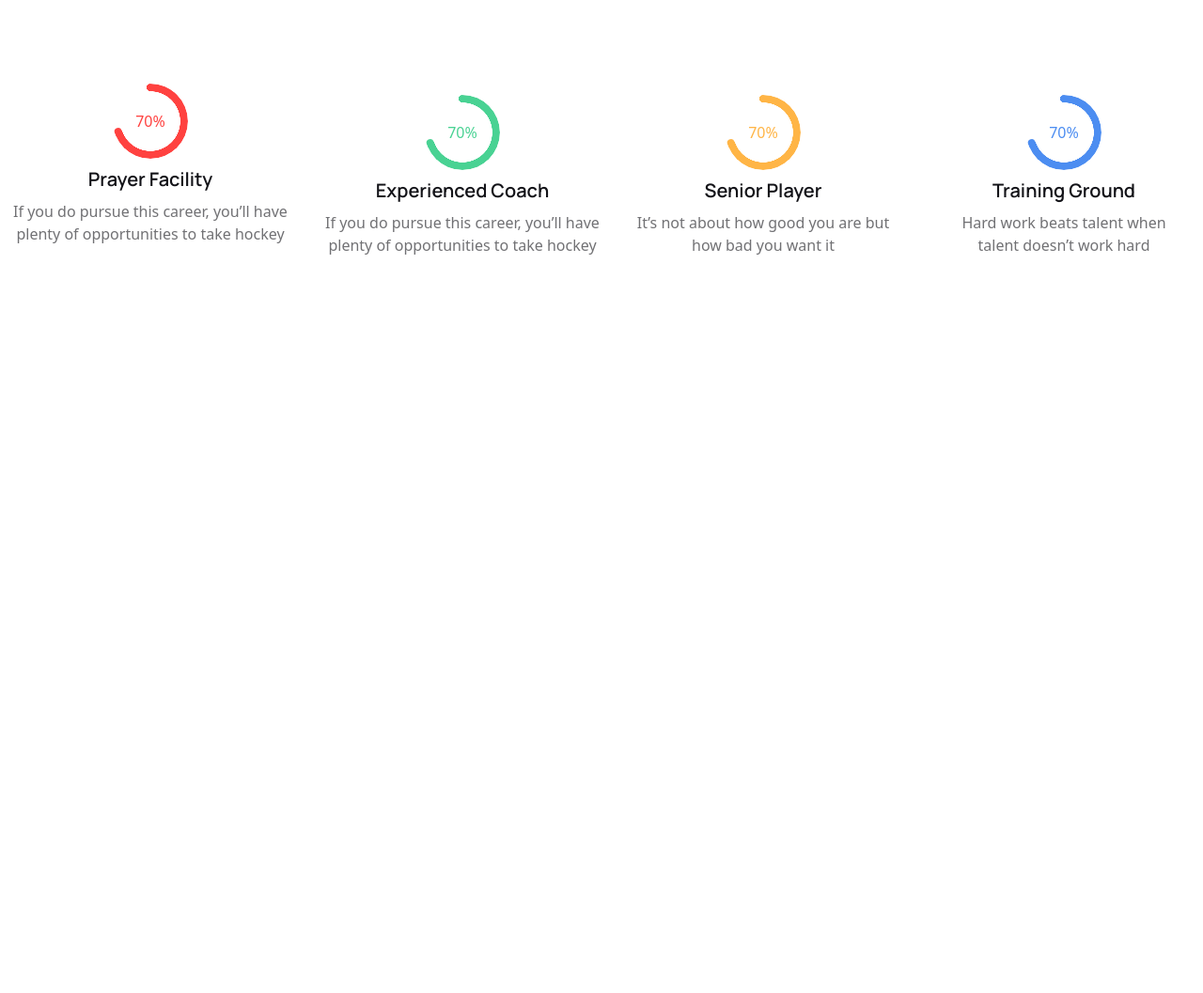
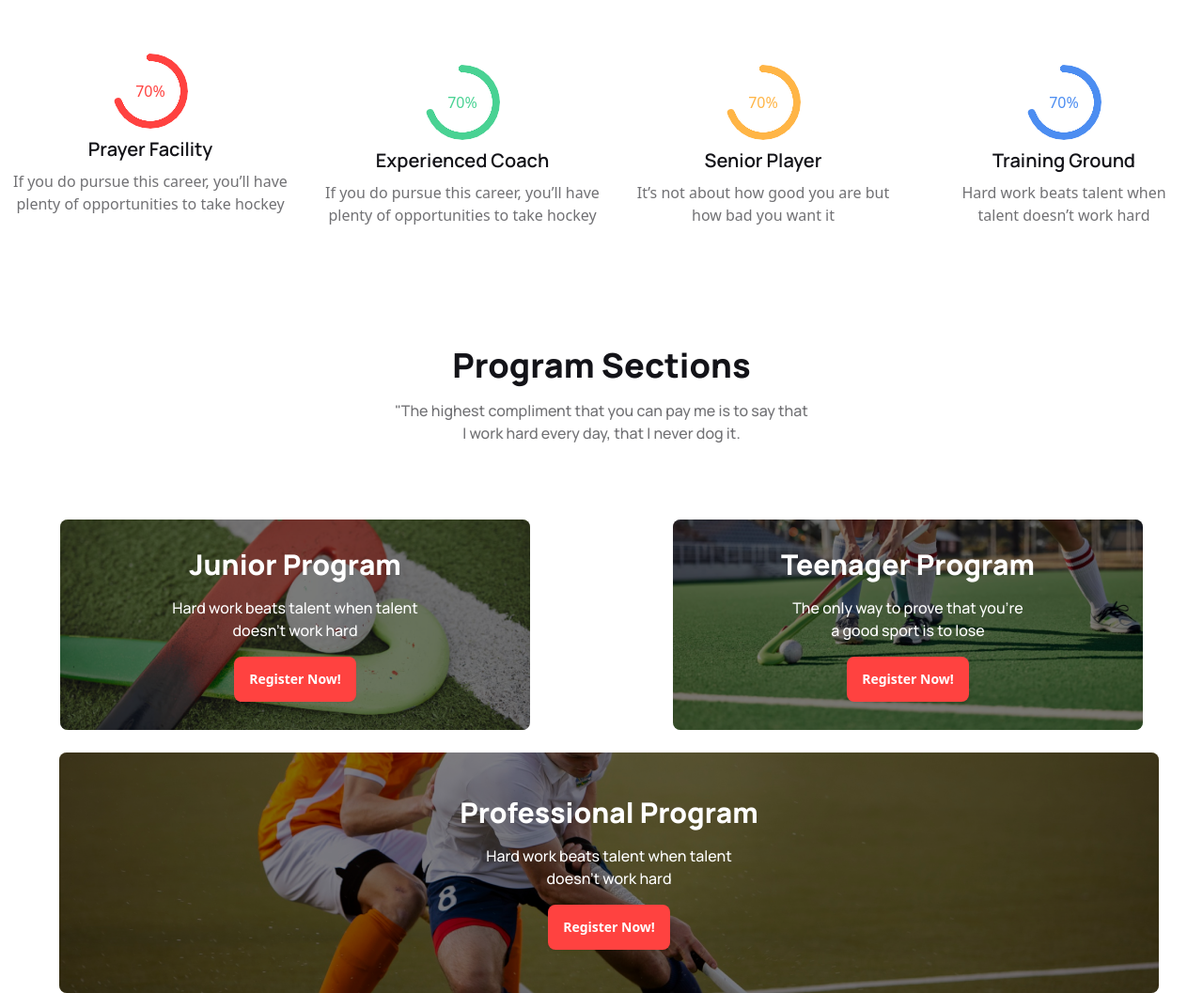
Before and after one commit to Rezwan-Uz-Zaman/Hockey, a plain HTML site: page index.html in a window 1280 px wide. Shown: the part 919-1976 px from the top of the page at 94% size. Before the commit the page ends 1192 px from the top, so only its background shows below. Drawn offline with nearby package versions, Linux system fonts and the light colour scheme.

Commit message:
added Program card Sections

```diff
--- a/index.html
+++ b/index.html
@@ -227,14 +227,14 @@
 
 
 
-      <section class=" mt-32 ">
+      <section class=" lg:mt-24 mt-40 ">
 
 
         <div class="text-center  space-y-4 ">
 
 
-          <h2 class="lg:text-4xl manrope-extrabold text-[#131318]" >Professional Hockeys Club</h2>
-          <p class="text-[#13131899] text-base manrope-medium" >Elite Ice Hockey Club
+          <h2 class="lg:text-4xl text-2xl manrope-extrabold text-[#131318]" >Professional Hockeys Club</h2>
+          <p class="text-[#13131899] text-base manrope-medium px-6" >Elite Ice Hockey Club
           Where Passion <br> Meets Performance
             Unleashing Potential, One Goal at a Time </p>
         </div>
@@ -257,7 +257,7 @@
               <div class="space-y-2">
                 <div class="radial-progress text-[#FF4240] " style="--value:70;" role="progressbar">70%</div>
                 <h2 class="text-[#131318] text-xl manrope-semibold">Prayer Facility</h2>
-                <p class="text-[#13131899] text-base">If you do pursue this career, you’ll have <br> plenty of opportunities to take hockey</p>
+                <p class="text-[#13131899] text-base ">If you do pursue this career, you’ll have <br> plenty of opportunities to take hockey</p>
                 </div>
 
 
@@ -299,12 +299,7 @@
 
 
 
-
-
-
             </div>
-
-
 
 
 
@@ -313,7 +308,105 @@
 
 
 
+          <!-- Program Sections -->
 
+          <section class="mt-32 text-center ">
+
+            <!-- Program Sections content -->
+            <div class="space-y-4 ">
+
+              <h2 class="lg:text-4xl text-2xl manrope-extrabold text-[#131318]">Program Sections</h2>
+              <p class="text-[#13131899] text-base manrope-medium">
+                "The highest compliment that you can pay me is to  say that <br> I work hard every day, that I never dog it.</p>
+
+            </div>
+
+
+
+
+            <!-- Program card Sections  -->
+
+            <!-- Container for Junior and Teenager Programs -->
+
+            <div class="flex flex-col lg:flex-row items-center justify-around  gap-6 mt-20  ">
+
+              <!-- Junior Program Card -->
+
+              <div class="relative bg-cover bg-center h-56 w-[500px] rounded-lg overflow-hidden  "  style="background-image: url(Images/2.png);  ">
+
+                <div class="absolute bg-black inset-0 bg-opacity-50 justify-center flex flex-col p-6  space-y-4 text-white">
+                  <h3 class="text-3xl manrope-extrabold">Junior Program</h3>
+                  <p class="text-base manrope-medium">Hard work beats talent when talent <br> doesn’t work hard</p>
+                  <div><button class="btn btn bg-[#FF4240] border-0 text-white">Register Now!</button></div>
+
+                </div>
+
+              </div>
+
+
+
+
+
+
+
+              <!-- Teenager Program card-->
+              <div class="relative bg-cover bg-center h-56 w-[500px] rounded-lg overflow-hidden "  style="background-image: url(Images/3.png);">
+
+                <div class="absolute bg-black inset-0 bg-opacity-50 justify-center flex flex-col p-6  space-y-4 text-white">
+                  <h3 class="text-3xl manrope-extrabold">Teenager Program</h3>
+                  <p class="text-base manrope-medium">The only way to prove that you’re <br> a good sport is to lose</p>
+                  <div><button class="btn btn bg-[#FF4240] border-0 text-white">Register Now!</button></div>
+
+                </div>
+
+              </div>
+
+
+            </div>
+
+
+            <!-- Professional Program card -->
+              <div class="  flex items-center justify-center  lg:flex-row ml-4">
+
+                <div class="relative  bg-cover bg-center h-64  lg:w-[1170px]    rounded-lg overflow-hidden justify-around items-center container  px-4 mt-6"  style="background-image: url(Images/4.png); ">
+
+                  <div class="absolute bg-black inset-0 bg-opacity-50 justify-center flex flex-col p-6  space-y-4 text-white">
+                    <h3 class="text-3xl manrope-extrabold">Professional Program</h3>
+                    <p class="text-base manrope-medium">Hard work beats talent when talent <br> doesn’t work hard</p>
+                    <div><button class="btn btn bg-[#FF4240] border-0 text-white">Register Now!</button></div>
+
+                  </div>
+
+                </div>
+
+
+
+
+              </div>
+
+
+
+
+
+
+
+
+
+
+
+
+
+
+
+
+
+
+
+
+
+
+
+          </section>
 
 
 
```
